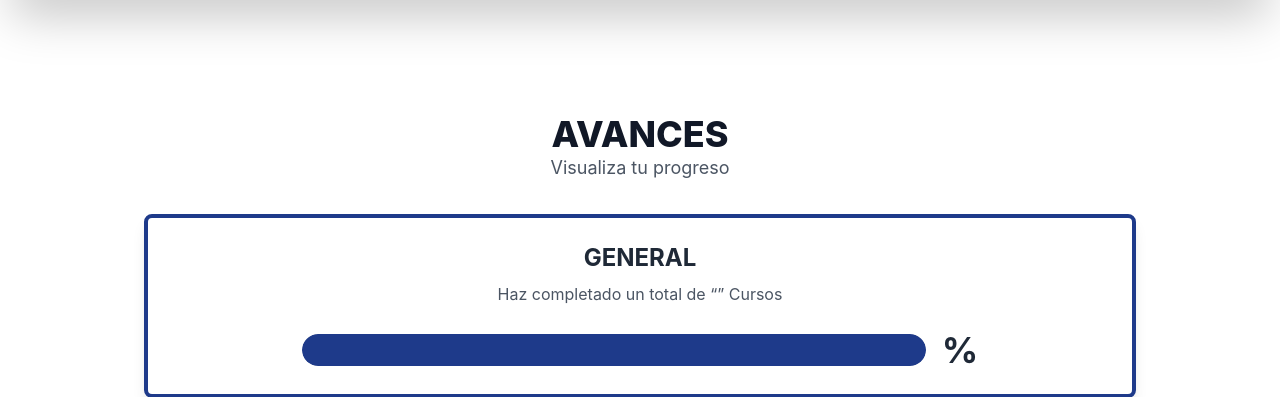
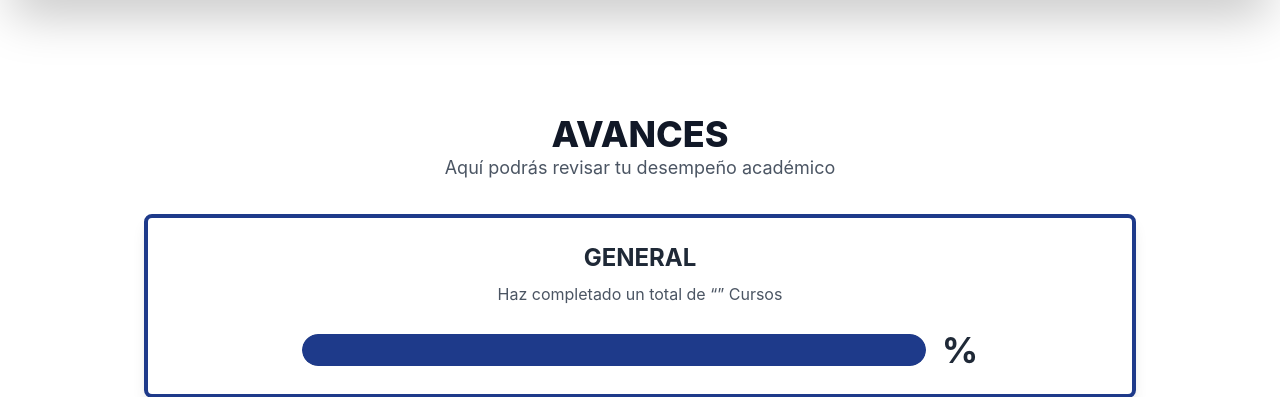
Before and after one commit to sofiaurquieta15/ProyectoSIA2025, a Django app: template ProyectoKine/ProyectoKine/templates/cursosestudiante/avances.html in a window 1280 px wide. Shown: the part 72-469 px from the top of the page. Run offline with Django 5.2, Linux system fonts and the light colour scheme; the template is opened without the code that fills it, so the values that code supplies are empty; some libraries are stand-ins or nearby versions.

Commit message:
Update progress description in avances.html
avances

```diff
--- a/ProyectoKine/ProyectoKine/templates/cursosestudiante/avances.html
+++ b/ProyectoKine/ProyectoKine/templates/cursosestudiante/avances.html
@@ -71,7 +71,7 @@
 
     <div class="text-center mb-8">
         <h2 class="text-4xl font-extrabold text-gray-900">AVANCES</h2>
-        <p class="text-gray-600 text-lg">Visualiza tu progreso</p>
+        <p class="text-gray-600 text-lg">Aquí podrás revisar tu desempeño académico</p>
     </div>
 
     <div class="bg-white rounded-lg shadow-lg border-blue-custom p-6 mb-10">
```
